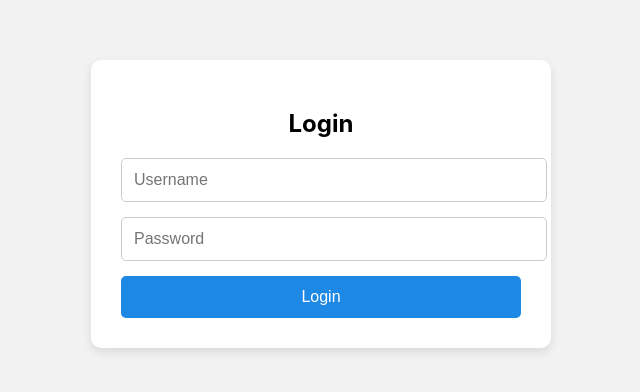
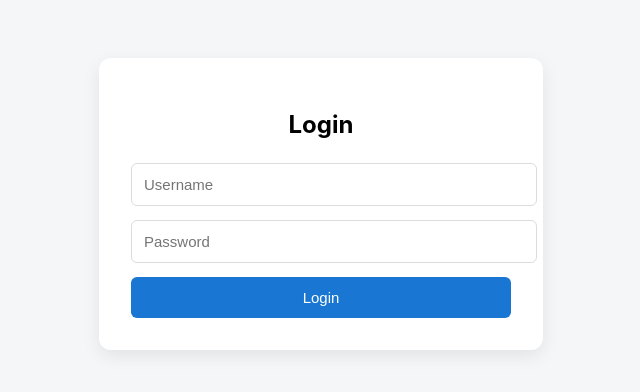
Before and after one commit to sajjadcoding5037-hub/Project_frontend, a React (Create React App) app: page / in a window 1280 px wide. Shown: the part 196-588 px from the top of the page, without its empty margins (319-959 px from the left). Built offline with nearby package versions, Linux system fonts and the light colour scheme.

Commit message:
Update Login.js

```diff
--- a/src/components/Login.js
+++ b/src/components/Login.js
@@ -2,89 +2,108 @@
 
 import React, { useState } from "react";
 
+const API_BASE_URL = "https://projectbackend-production-378d.up.railway.app";
+
 function Login() {
-  const [form, setForm] = useState({
+  const [credentials, setCredentials] = useState({
     username: "",
     password: "",
   });
 
-  const [error, setError] = useState("");
-  const [loading, setLoading] = useState(false);
+  const [uiState, setUiState] = useState({
+    loading: false,
+    error: "",
+  });
 
-  const handleChange = (e) => {
-    setForm({
-      ...form,
-      [e.target.name]: e.target.value,
-    });
+  const handleInputChange = (event) => {
+    const { name, value } = event.target;
+
+    setCredentials((prevCredentials) => ({
+      ...prevCredentials,
+      [name]: value,
+    }));
   };
 
-  const handleLoginSubmit = async (e) => {
-    e.preventDefault();
-    setLoading(true);
-    setError("");
+  const handleLoginSubmit = async (event) => {
+    event.preventDefault();
+
+    setUiState({ loading: true, error: "" });
 
     try {
-      const response = await fetch(
-        "https://projectbackend-production-378d.up.railway.app/login",
-        {
-          method: "POST",
-          headers: {
-            "Content-Type": "application/json",
-          },
-          body: JSON.stringify(form),
-        }
-      );
+      const loginResponse = await fetch(`${API_BASE_URL}/login`, {
+        method: "POST",
+        headers: {
+          "Content-Type": "application/json",
+        },
+        body: JSON.stringify(credentials),
+      });
 
-      const data = await response.json();
+      const loginData = await loginResponse.json();
 
-      if (!response.ok) {
-        throw new Error(data.message || "Login failed");
+      if (!loginResponse.ok) {
+        throw new Error(loginData?.message || "Invalid username or password");
       }
 
-      console.log("✅ Login Success:", data);
+      // Store token if provided
+      if (loginData?.token) {
+        localStorage.setItem("auth_token", loginData.token);
+      }
 
-      if (data.token) {
-        localStorage.setItem("token", data.token);
-      }
+      console.log("Login successful:", loginData);
 
       alert("Login successful!");
 
-    } catch (err) {
-      console.error("❌ Error:", err.message);
-      setError(err.message || "Server error");
-    } finally {
-      setLoading(false);
+      // 🔥 future improvement:
+      // window.location.href = "/dashboard";
+
+    } catch (loginError) {
+      console.error("Login failed:", loginError);
+      setUiState({
+        loading: false,
+        error: loginError.message || "Something went wrong",
+      });
+      return;
     }
+
+    setUiState({ loading: false, error: "" });
   };
 
   return (
-    <div style={styles.container}>
-      <div style={styles.card}>
-        <h2 style={styles.title}>Login</h2>
+    <div style={styles.pageContainer}>
+      <div style={styles.loginCard}>
+        <h2 style={styles.heading}>Login</h2>
 
         <form onSubmit={handleLoginSubmit}>
           <input
             type="text"
             name="username"
             placeholder="Username"
-            value={form.username}
-            onChange={handleChange}
-            style={styles.input}
+            value={credentials.username}
+            onChange={handleInputChange}
+            style={styles.inputField}
+            required
           />
 
           <input
             type="password"
             name="password"
             placeholder="Password"
-            value={form.password}
-            onChange={handleChange}
-            style={styles.input}
+            value={credentials.password}
+            onChange={handleInputChange}
+            style={styles.inputField}
+            required
           />
 
-          {error && <p style={styles.error}>{error}</p>}
+          {uiState.error && (
+            <p style={styles.errorText}>{uiState.error}</p>
+          )}
 
-          <button type="submit" style={styles.button} disabled={loading}>
-            {loading ? "Logging in..." : "Login"}
+          <button
+            type="submit"
+            style={styles.submitButton}
+            disabled={uiState.loading}
+          >
+            {uiState.loading ? "Logging in..." : "Login"}
           </button>
         </form>
       </div>
@@ -93,45 +112,46 @@ function Login() {
 }
 
 const styles = {
-  container: {
+  pageContainer: {
     display: "flex",
     justifyContent: "center",
     alignItems: "center",
     height: "100vh",
-    backgroundColor: "#f2f2f2",
+    backgroundColor: "#f4f6f8",
   },
-  card: {
-    width: "400px",
-    padding: "30px",
+  loginCard: {
+    width: "380px",
+    padding: "32px",
     backgroundColor: "#ffffff",
-    borderRadius: "10px",
-    boxShadow: "0 4px 10px rgba(0,0,0,0.1)",
+    borderRadius: "12px",
+    boxShadow: "0 6px 18px rgba(0,0,0,0.08)",
   },
-  title: {
+  heading: {
     textAlign: "center",
-    marginBottom: "20px",
+    marginBottom: "24px",
   },
-  input: {
+  inputField: {
     width: "100%",
     padding: "12px",
-    marginBottom: "15px",
-    borderRadius: "5px",
-    border: "1px solid #ccc",
-    fontSize: "16px",
+    marginBottom: "14px",
+    borderRadius: "6px",
+    border: "1px solid #dcdcdc",
+    fontSize: "15px",
   },
-  button: {
+  submitButton: {
     width: "100%",
     padding: "12px",
-    backgroundColor: "#1e88e5",
-    color: "#fff",
+    backgroundColor: "#1976d2",
+    color: "#ffffff",
     border: "none",
-    borderRadius: "5px",
-    fontSize: "16px",
+    borderRadius: "6px",
+    fontSize: "15px",
     cursor: "pointer",
   },
-  error: {
-    color: "red",
-    marginBottom: "10px",
+  errorText: {
+    color: "#d32f2f",
+    marginBottom: "12px",
+    fontSize: "14px",
   },
 };
 
```
